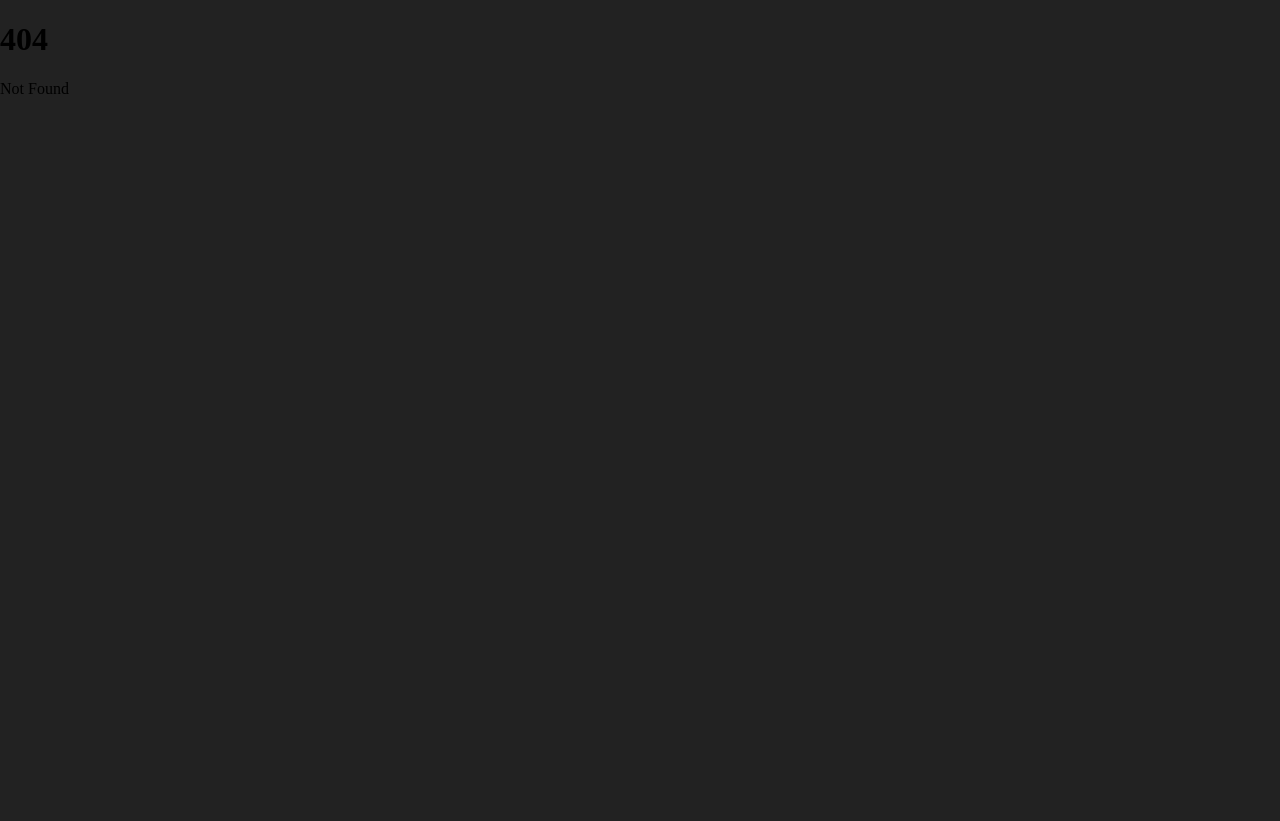
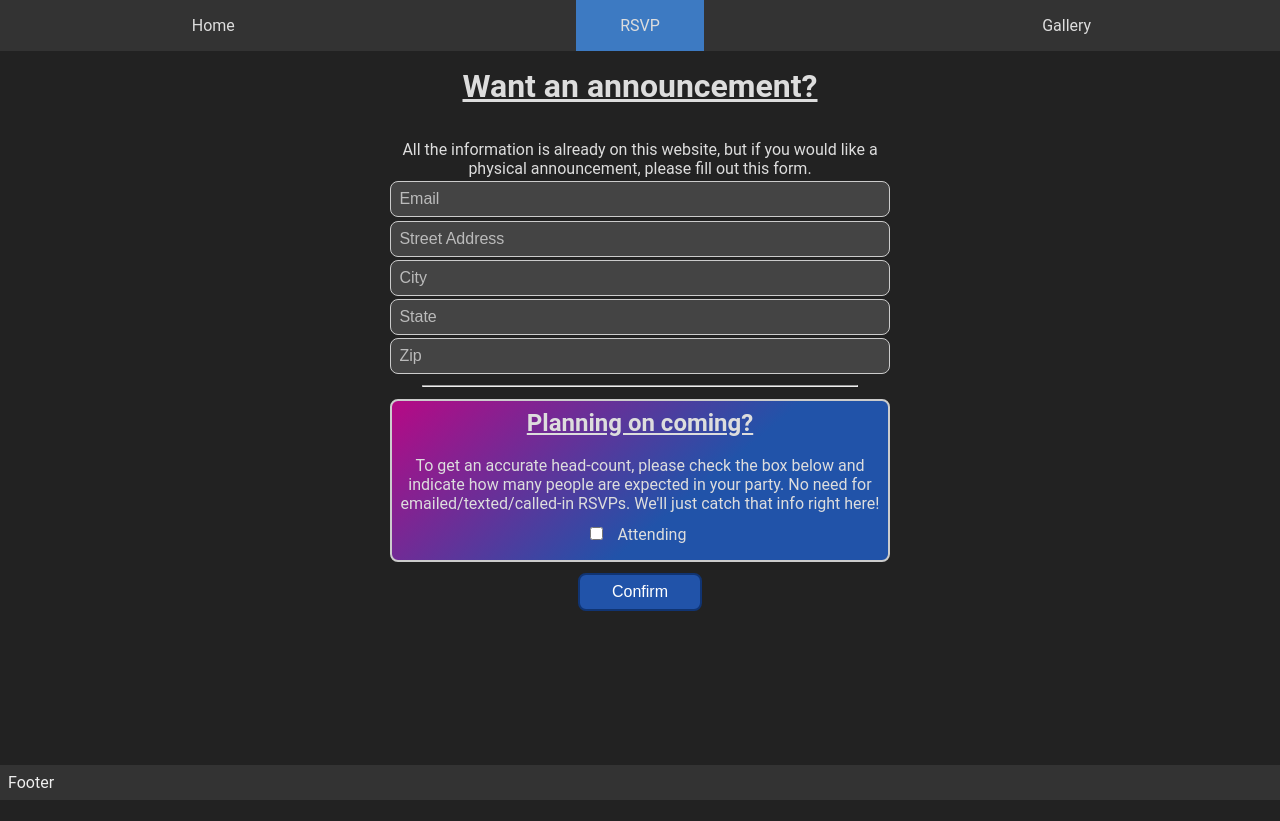
Before and after one commit to Travja/scratch, a SvelteKit app: page /rsvp in a window 1280 px wide. Before the commit this address had no page. After the commit the page ends 800 px from the top, so only its background shows below. Built offline with nearby package versions, Linux system fonts and the light colour scheme.

Commit message:
Maybe we have a sort of address-grabber?

```diff
--- /dev/null
+++ b/src/api/api.ts
@@ -0,0 +1,13 @@
+class Api {
+  private readonly baseUrl: string;
+
+  constructor(baseUrl: string) {
+    this.baseUrl = baseUrl;
+  }
+
+  public getBaseUrl(): string {
+    return this.baseUrl;
+  }
+}
+
+export const api = new Api('http://localhost:8080');
--- a/src/app.css
+++ b/src/app.css
@@ -4,13 +4,22 @@ html {
 
 body {
     background-color: #222;
-    overflow: hidden;
+    color: #ddd;
     margin: 0;
     height: 0vh;
     min-height: 100vh;
     min-height: -webkit-fill-available;
+
+    display: flex;
+    flex-direction: column;
+
+    font-family: 'Roboto', sans-serif;
 }
 
 *, *::before, *::after {
     box-sizing: border-box;
 }
+
+h1, h2, h3, h4, h5, h6, p {
+    all: unset;
+}
--- a/src/app.html
+++ b/src/app.html
@@ -12,6 +12,6 @@
 		%sveltekit.head%
 	</head>
 	<body data-sveltekit-preload-data="hover">
-		<div style="display: contents">%sveltekit.body%</div>
+		%sveltekit.body%
 	</body>
 </html>
--- a/src/routes/+layout.svelte
+++ b/src/routes/+layout.svelte
@@ -1,5 +1,56 @@
 <script lang="ts">
   import "../app.css";
+  import { page } from "$app/stores";
 </script>
 
-<slot/>
+<nav>
+  <a href="/" class:active={$page.url.pathname === '/'}>Home</a>
+  <a href="/rsvp" class:active={$page.url.pathname === '/rsvp'}>RSVP</a>
+  <a href="/gallery" class:active={$page.url.pathname === '/gallery'}>Gallery</a>
+</nav>
+
+<main>
+  <slot/>
+</main>
+
+<footer>
+  <p>Footer</p>
+</footer>
+
+<style>
+    nav {
+        display: flex;
+        justify-content: space-around;
+        align-items: center;
+        background-color: #333;
+    }
+
+    nav a {
+        text-decoration: none;
+        flex-basis: 10%;
+        text-align: center;
+        padding: 1rem;
+        color: #ddd;
+
+        transition: background-color 0.3s ease;
+    }
+
+    nav a:hover {
+        background-color: #222;
+    }
+
+    nav a.active {
+        background-color: #3d7ac2;
+    }
+
+    footer {
+        background-color: #333;
+        color: #eee;
+        padding: 0.5rem;
+    }
+
+    main {
+        padding: 1rem;
+        flex-grow: 1;
+    }
+</style>
--- /dev/null
+++ b/src/routes/rsvp/+page.svelte
@@ -0,0 +1,138 @@
+<script lang="ts">
+  import { slide } from "svelte/transition";
+  import { api }   from "../../api/api";
+
+  let attending = false;
+  let numGuests = 1;
+
+</script>
+
+<form id="rsvp" action="{api.getBaseUrl()}/rsvp" method="post">
+  <h1 class="heading">Want an announcement?</h1>
+
+  <div class="info">All the information is already on this website,
+    but if you would like a physical announcement, please fill out this form.
+  </div>
+
+  <input type="email" class="email" placeholder="Email"/>
+  <input type="text" class="address" placeholder="Street Address"/>
+  <input type="text" class="city" placeholder="City"/>
+  <input type="text" class="state" placeholder="State"/>
+  <input type="text" class="zip" placeholder="Zip"/>
+
+  <hr/>
+
+  <div class="attending">
+    <h2 class="heading">Planning on coming?</h2>
+    <div class="info">To get an accurate head-count, please check the box below and indicate
+      how many people are expected in your party. No need for emailed/texted/called-in RSVPs.
+      We'll just catch that info right here!
+    </div>
+
+    <div class="container">
+      <input type="checkbox" id="attending" name="attending" value="yes" bind:checked={attending}/>
+      <label for="attending">
+        Attending
+      </label>
+    </div>
+
+    {#if attending}
+      <label transition:slide for="guests">
+        Number of Guests
+      </label>
+      <input transition:slide
+             bind:value={numGuests}
+             id="guests"
+             name="guests"
+             type="number"
+             inputmode="numeric"
+             class="guests"
+             placeholder="Number of Guests"
+             min="1"
+             max="20"/>
+    {/if}
+  </div>
+
+  <button type="submit">Confirm</button>
+</form>
+
+<style>
+
+    .heading {
+        font-size: 2rem;
+        font-weight: bold;
+        margin-bottom: 2rem;
+        text-decoration: underline;
+    }
+
+    h2.heading {
+        font-size: 1.5rem;
+        margin-bottom: 1rem;
+    }
+
+    #rsvp, .attending {
+        display: flex;
+        flex-direction: column;
+        align-items: stretch;
+        margin: 0 auto;
+        gap: 0.2rem;
+
+        text-align: center;
+    }
+
+    #rsvp {
+        max-width: 40%;
+    }
+
+    .attending {
+        padding: 0.5rem;
+        border-radius: 0.5rem;
+        background: linear-gradient(140deg, #b60985 0%, #2153a9 60%);
+        border: 2px solid #ccc;
+
+        margin-bottom: 0.5rem;
+    }
+
+    input, button {
+        padding: 0.5rem;
+        border-radius: 0.5rem;
+        border: 1px solid #ccc;
+        font-size: 1rem;
+        background-color: #444;
+        color: white;
+    }
+
+    input::placeholder {
+        color: #bbb;
+    }
+
+    button {
+        background-color: #2153a9;
+        outline: none;
+        border: 2px solid #103473;
+        padding-inline: 2rem;
+        align-self: center;
+    }
+
+    button:hover {
+        cursor: pointer;
+    }
+
+    button:focus {
+        outline: 1px solid white;
+    }
+
+    .container, label {
+        font-size: 1rem;
+        padding: 0.5rem;
+    }
+
+    label {
+        text-align: left;
+    }
+
+    hr {
+        margin-inline: 2rem;
+    }
+
+</style>
--- /dev/null
+++ b/src/routes/table/+page.svelte
@@ -0,0 +1 @@
+<h1>hi there</h1>
```
